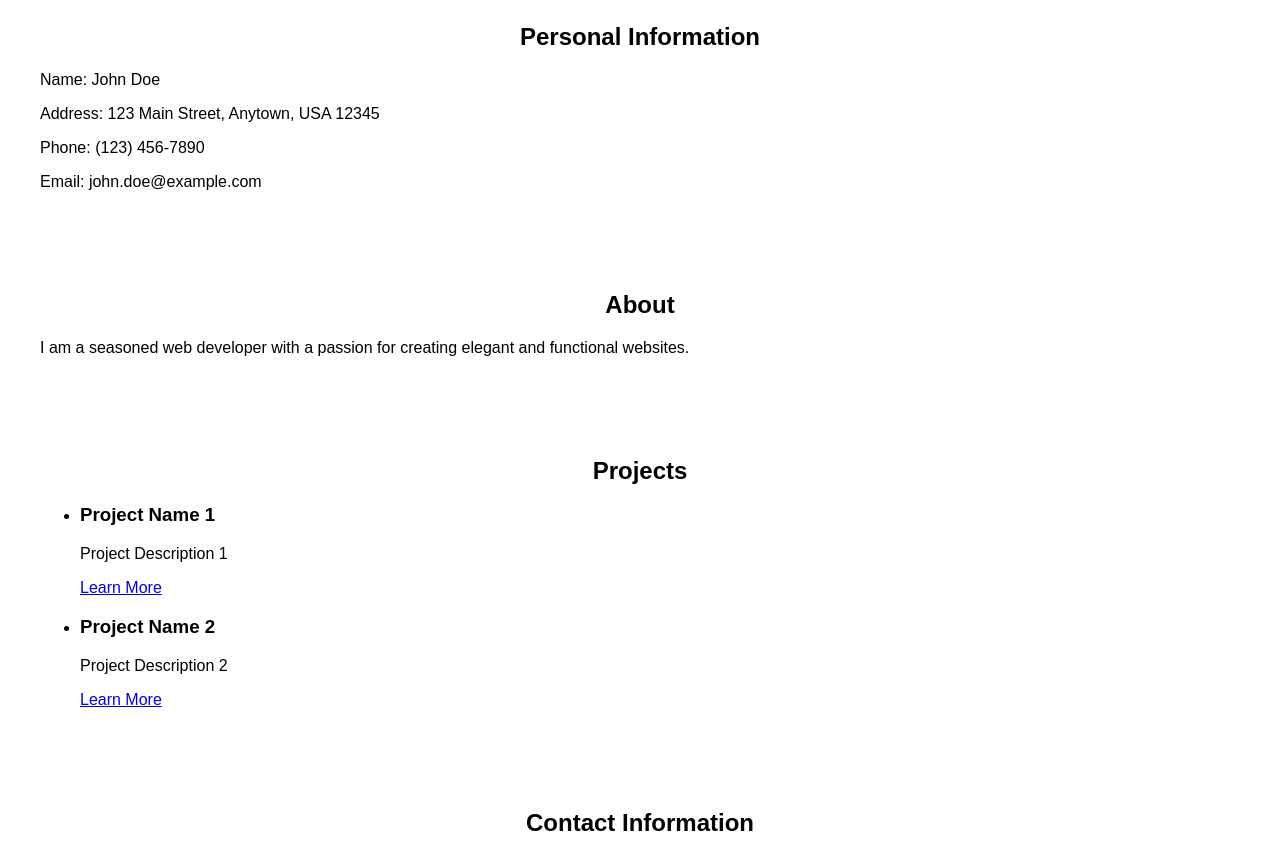
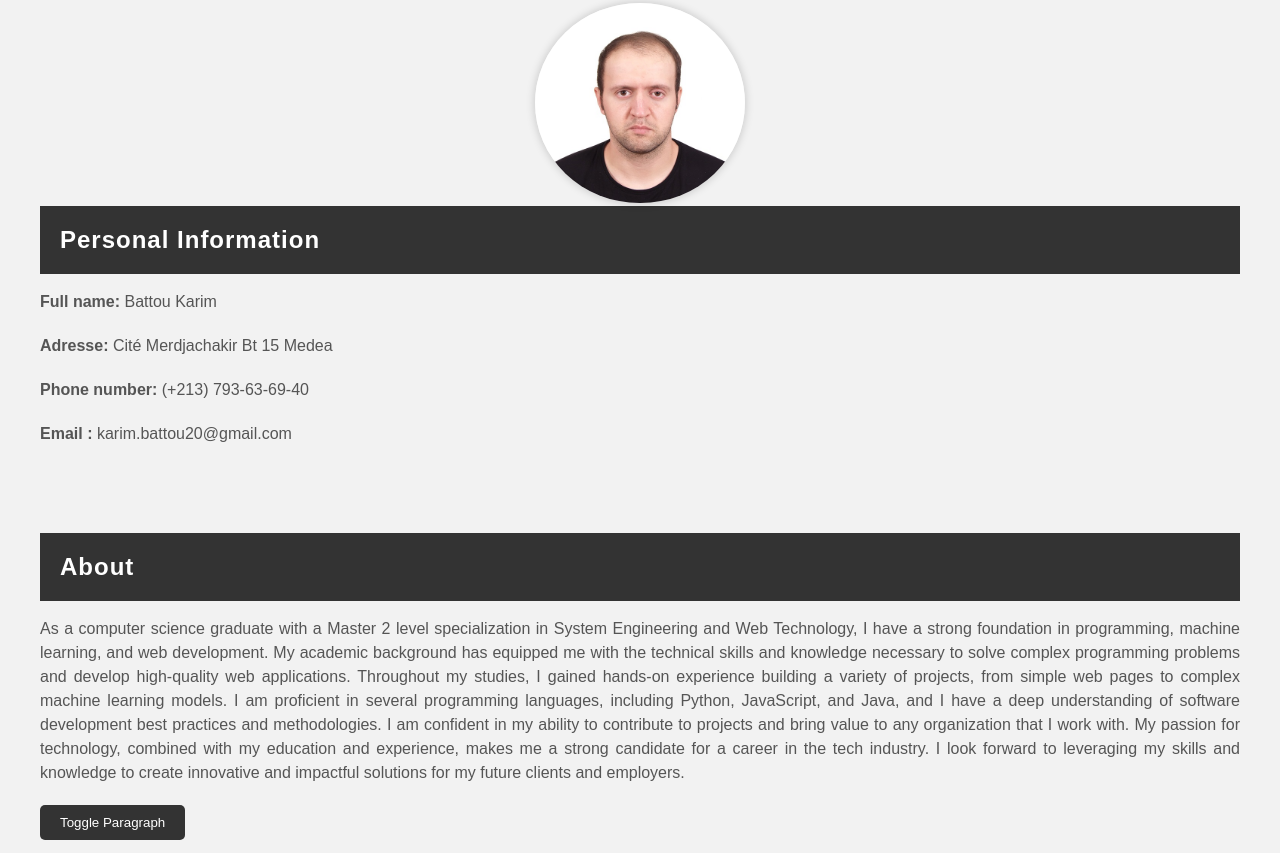
Before and after one commit to batbruce15/My_Portfolio, a plain HTML site: page index.html in a window 1280 px wide. Shown: the part 167-1020 px from the top of the page. Drawn offline with Linux system fonts and the light colour scheme.

Commit message:
version 2

```diff
--- a/index.html
+++ b/index.html
@@ -19,16 +19,55 @@
     </header>
     <main>
        <section id="perinfo" >
+        <div class="photo">
+          <img src="photo.jpg" alt="Votre photo d'identité">
+        </div>
         <h2>Personal Information</h2>
         <!-- Add your personal information here -->
-        <p>Name: John Doe</p>
-        <p>Address: 123 Main Street, Anytown, USA 12345</p>
-        <p>Phone: (123) 456-7890</p>
-        <p>Email: john.doe@example.com</p>
+        <p> <strong>Full name: </strong> Battou Karim </p>
+        <p> <strong>Adresse: </strong> Cité Merdjachakir Bt 15 Medea </p>
+        <p> <strong>Phone number: </strong>(+213) 793-63-69-40</p>
+        <p><strong>Email :</strong> karim.battou20@gmail.com </p>
       </section>
       <section id="about">
         <h2>About</h2>
-        <p>I am a seasoned web developer with a passion for creating elegant and functional websites.</p>
+        <p id="paragraph">
+          As a computer science graduate with a Master 2 level specialization in System Engineering and Web Technology, I have a strong foundation in programming, machine learning, and web development. My academic background has equipped me with the technical skills and knowledge necessary to solve complex programming problems and develop high-quality web applications.
+
+          Throughout my studies, I gained hands-on experience building a variety of projects, from simple web pages to complex machine learning models. I am proficient in several programming languages, including Python, JavaScript, and Java, and I have a deep understanding of software development best practices and methodologies.
+
+          I am confident in my ability to contribute to projects and bring value to any organization that I work with. My passion for technology, combined with my education and experience, makes me a strong candidate for a career in the tech industry. I look forward to leveraging my skills and knowledge to create innovative and impactful solutions for my future clients and employers.
+        </p>
+
+        <button id="toggleButton">Toggle Paragraph</button>
+
+        <style>
+          #paragraph {
+            margin-bottom: 20px;
+          }
+          #toggleButton {
+              background-color: #333;
+              color: white;
+              padding: 10px 20px;
+              border: none;
+              border-radius: 5px;
+              cursor: pointer;
+            }
+        </style>
+
+        <script>
+          const paragraph = document.getElementById("paragraph");
+          const toggleButton = document.getElementById("toggleButton");
+
+          toggleButton.addEventListener("click", function() {
+            if (paragraph.style.display === "none") {
+              paragraph.style.display = "block";
+            } else {
+              paragraph.style.display = "none";
+            }
+          });
+        </script>
+
       </section>
       <section id="projects">
         <h2>Projects</h2>
--- a/style.css
+++ b/style.css
@@ -1,12 +1,30 @@
 body {
   font-family: Arial, sans-serif;
+  background-color: #f2f2f2;
+  background-repeat: no-repeat;
+  background-size: cover;
+  height: 250vh;
+}
+.photo {
+  display: flex;
+  justify-content: center;
+  align-items: center;
+  height: 200px;
 }
 
+.photo img {
+  max-width: 100%;
+  max-height: 100%;
+  border-radius: 50%;
+  object-fit: cover;
+  object-position: center center;
+  box-shadow: 0 0 10px rgba(0, 0, 0, 0.2);
+}
 header h1 {
   text-align: center;
 }
 
-header {
+header, h2 {
   background-color: #333;
   color: #fff;
   display: flex;
@@ -45,7 +63,20 @@ section {
 
 section h2 {
   text-align: center;
+  font-weight: bold;
+  letter-spacing: 1px;
+  text-align: center;
+  margin: 3px 0;
+  color: white;
 }
+p {
+  font-size: 16px;
+  line-height: 1.5;
+  color: #555;
+  margin-bottom: 20px;
+  text-align: justify;
+}
+
 
 form label,
 form input[type="submit"] {
```
Also changed, not shown: photo.jpg (added).
